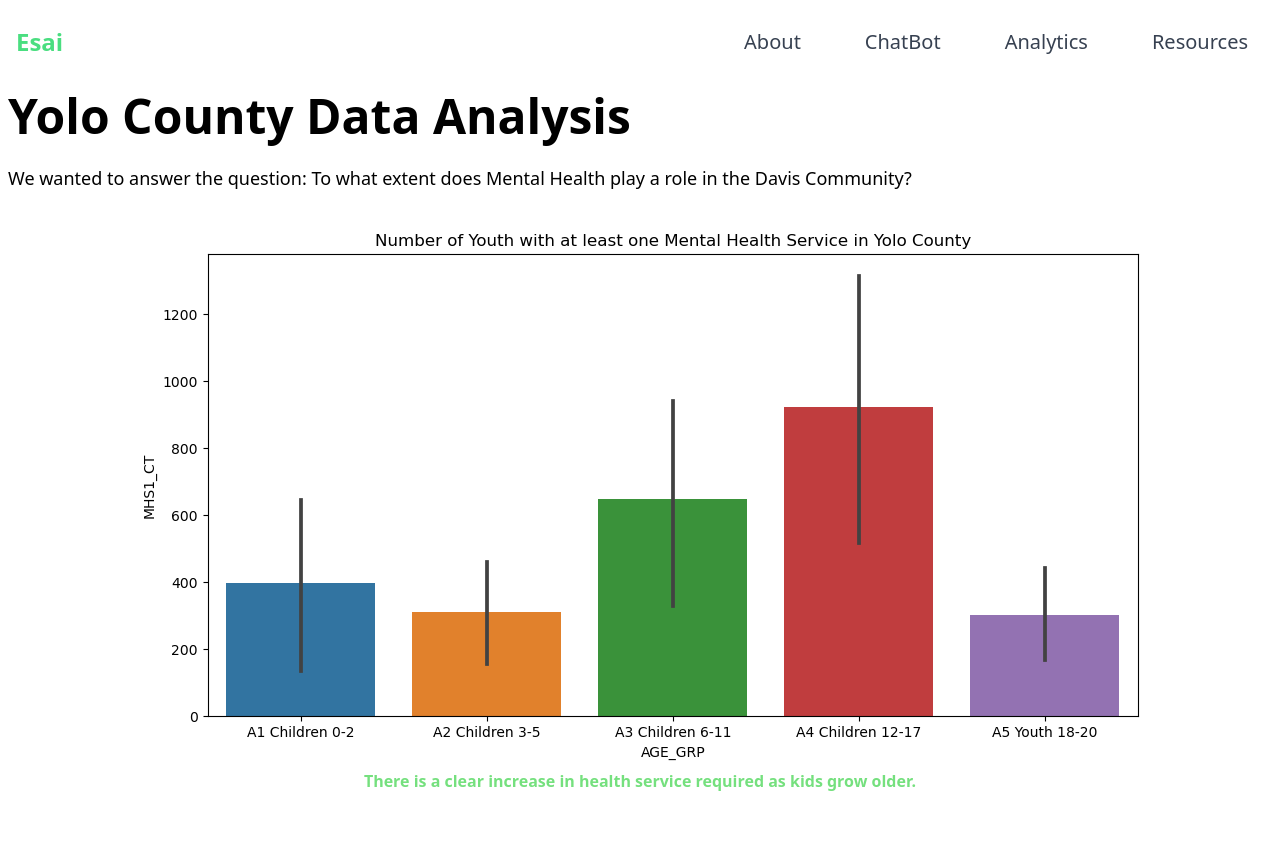
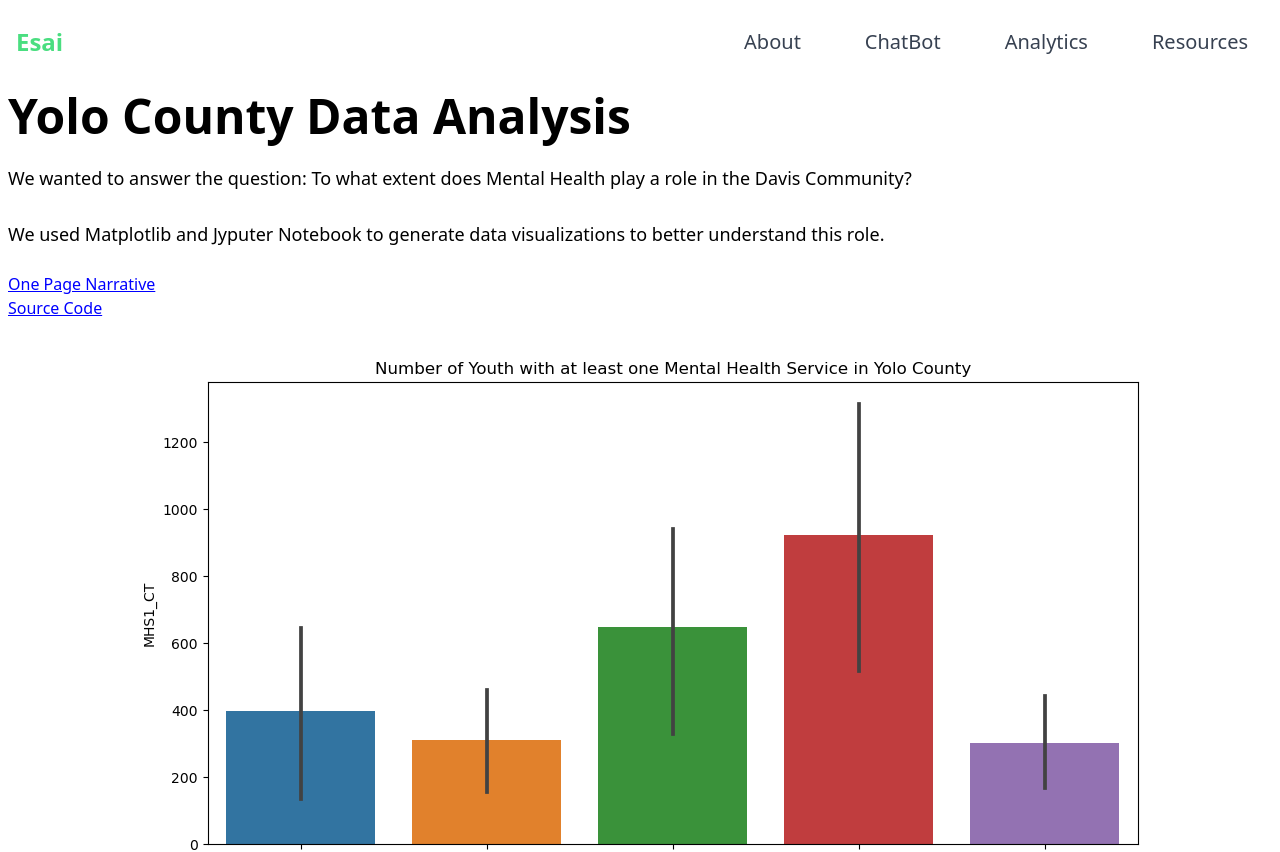
Before and after one commit to BianLee/hackdavis, a Next.js app: page /analytics in a window 1280 px wide. Shown: the top 852 px of the page. Built offline with nearby package versions, Linux system fonts and the light colour scheme.

Commit message:
analytics

```diff
--- a/src/pages/analytics.js
+++ b/src/pages/analytics.js
@@ -1,6 +1,12 @@
 import Image from "next/image";
 import Navbar from "components/Navbar";
 import "../../app/globals.css";
+
+
+const captionTitleStyle = {
+  color: 'blue',
+  textDecoration: 'underline'
+};
 
 export default function About() {
   return (
@@ -10,10 +16,19 @@ export default function About() {
         <div className="container">
           <div className="text-5xl pb-7 font-semibold ">Yolo County Data Analysis</div>
           <br />
-          <div className="text-lg">
-We wanted to answer the question: To what extent does Mental Health play a role in the Davis Community?          </div>
+          <div className="text-lg" >
+    We wanted to answer the question: To what extent does Mental Health play a role in the Davis Community?
+ <br />
+ <br />
+    We used Matplotlib and Jyputer Notebook to generate data visualizations to better understand this role.
+
+           </div>
+     <br />
+      <h1><a style={captionTitleStyle} href="https://github.com/ritvikir/hackdavis/blob/main/public/Narrative.pdf">One Page Narrative</a></h1>
+        <h1><a style={captionTitleStyle} href="https://github.com/ritvikir/hackdavis/blob/main/visualizationMentalHealth.ipynb">Source Code</a></h1>
+
+
         </div>
-
 
       </main>
 
```
